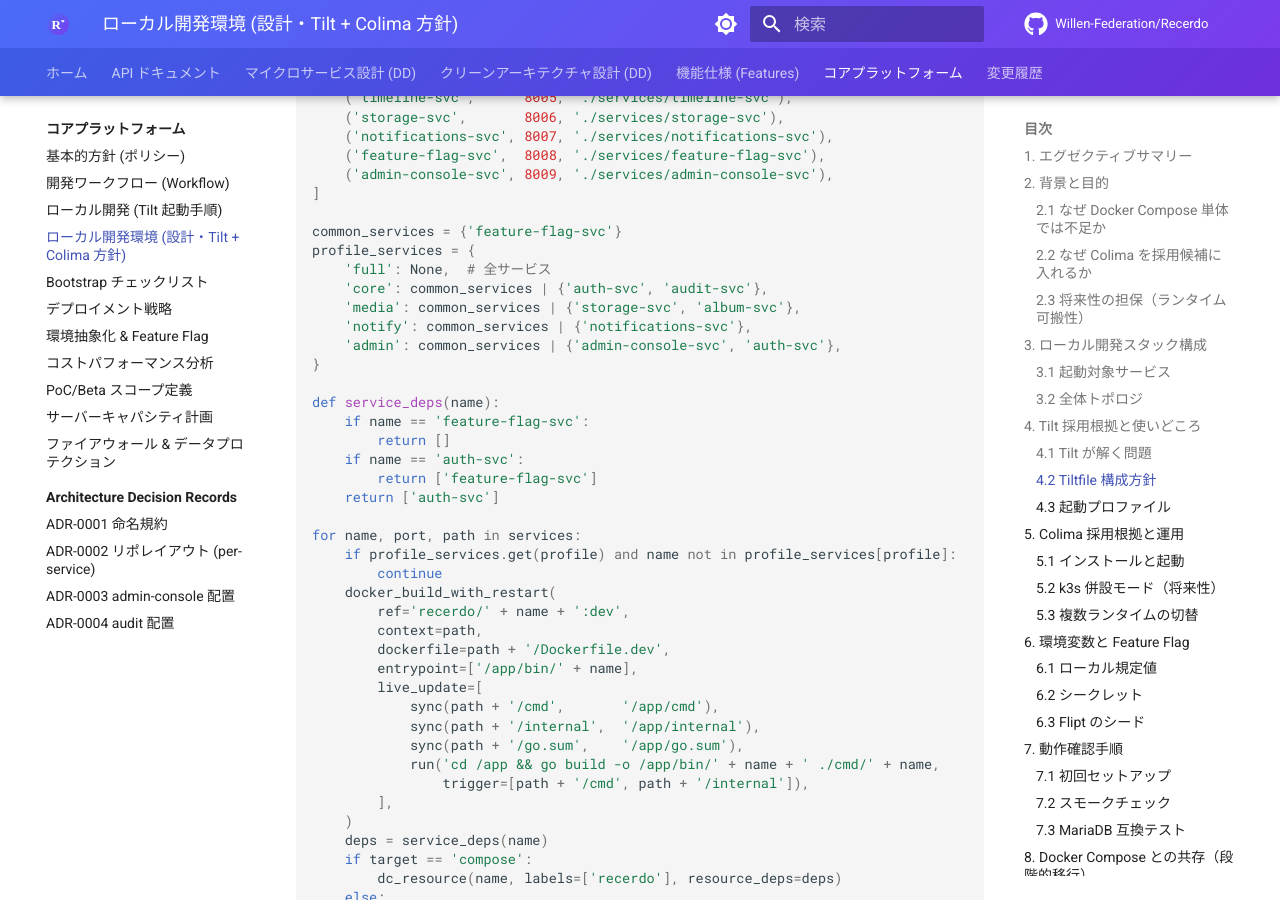
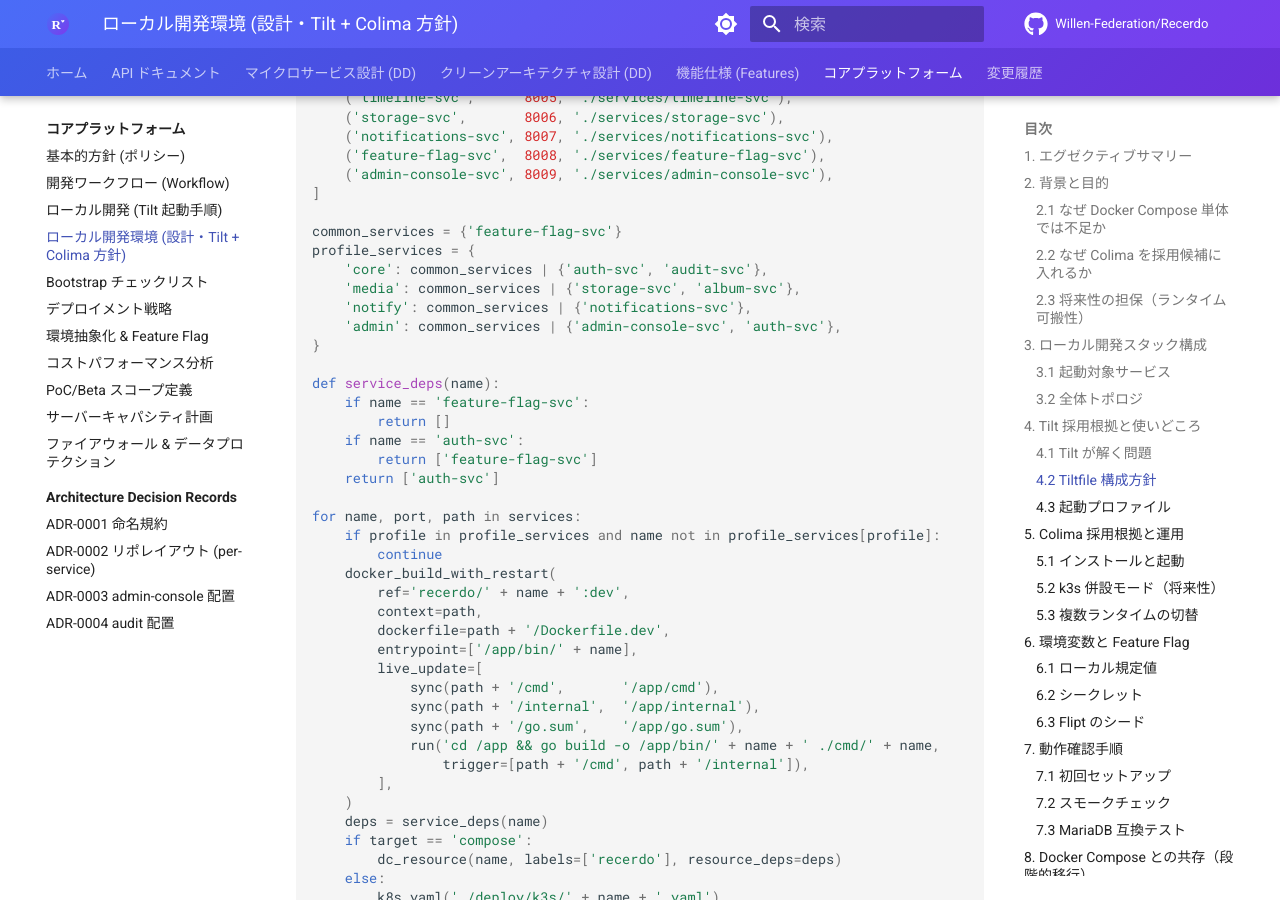
Before and after one commit to Willen-Federation/Recerdo-Developers-Docs, an MkDocs documentation site: the page built from docs/core/local-development.md, in a window 1280 px wide and 900 px high, scrolled down 5487 px. Built offline with MkDocs 1.6.1 and Material for MkDocs 9.7.7, drawn with Linux system fonts in a browser that asks for light colours; comment, search, counter and statistics services are not loaded.

Commit message:
docs: simplify full profile filter logic in Tilt snippet
Agent-Logs-Url: https://github.com/Willen-Federation/Recerdo-Developers-Docs/sessions/9b9c4fb6-6386-4a01-964a-ed3b1d9da935

Co-authored-by: kackey621 <16284932+kackey621@users.noreply.github.com>

```diff
--- a/docs/core/local-development.md
+++ b/docs/core/local-development.md
@@ -216,7 +216,6 @@ services = [
 
 common_services = {'feature-flag-svc'}
 profile_services = {
-    'full': None,  # 全サービス
     'core': common_services | {'auth-svc', 'audit-svc'},
     'media': common_services | {'storage-svc', 'album-svc'},
     'notify': common_services | {'notifications-svc'},
@@ -231,7 +230,7 @@ def service_deps(name):
     return ['auth-svc']
 
 for name, port, path in services:
-    if profile_services.get(profile) and name not in profile_services[profile]:
+    if profile in profile_services and name not in profile_services[profile]:
         continue
     docker_build_with_restart(
         ref='recerdo/' + name + ':dev',
```
